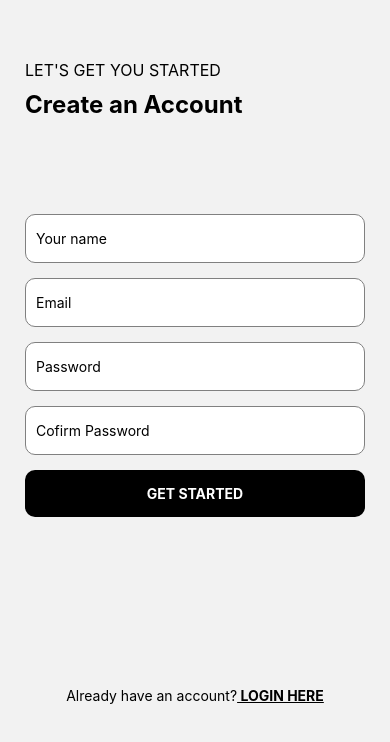
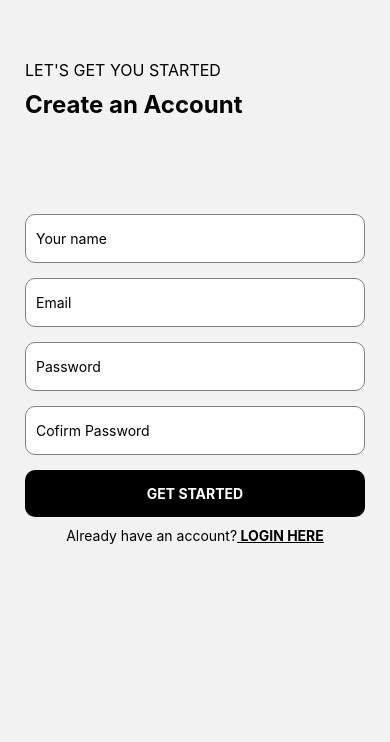
Before and after one commit to nct03/nct03music, a React Native app in the folder frontend/: screen /SignupScreen in a window 390 px wide. Shown: the top 742 px of the page. Built offline with nearby package versions, Linux system fonts and the light colour scheme.

Commit message:
Add KeyboardAvoidingView to Login and Register Screen

```diff
--- a/frontend/src/screens/LoginScreen.jsx
+++ b/frontend/src/screens/LoginScreen.jsx
@@ -1,4 +1,4 @@
-import { View, Text, StyleSheet, TextInput, TouchableOpacity } from 'react-native';
+import { View, Text, StyleSheet, TextInput, TouchableOpacity, KeyboardAvoidingView, Platform, ScrollView } from 'react-native';
 import { useEffect, useState } from 'react';
 import AsyncStorage from '@react-native-async-storage/async-storage';
 import * as SecureStore from 'expo-secure-store';
@@ -46,6 +46,8 @@ export default function LoginScreen({ navigation }) {
     };
 
     return (
+        <ScrollView style={{ flex: 1 }}>
+            <KeyboardAvoidingView style={{ flex: 1 }} behavior={Platform.OS === 'ios' ? 'padding' : 'position'}>
                 <View style={styles.container}>
                     <Text style={{ ...styles.header, fontSize: 16, marginTop: 60 }}>WELLCOME BACK</Text>
                     <Text style={{ ...styles.header, fontSize: 24, fontWeight: "bold", marginTop: 10 }}>LOGIN into your account</Text>
@@ -61,12 +63,14 @@ export default function LoginScreen({ navigation }) {
                             }} onPress={handleLogin}>LOGIN</Text>
                         </TouchableOpacity>
                     </View>
-            <View style={{ marginTop: 240, justifyContent: "center", alignItems: 'center', justifyContent: 'center', }}>
+                    <View style={{ justifyContent: "center", alignItems: 'center' }}>
                         <Text style={{ marginTop: 10 }}>New User?
                             <Text style={{ color: "#000", fontWeight: "bold", textDecorationLine: "underline" }} onPress={() => navigation.navigate('SignupScreen')}> SIGN UP HERE</Text>
                         </Text>
                     </View>
                 </View>
+            </KeyboardAvoidingView>
+        </ScrollView >
     )
 }
 
--- a/frontend/src/screens/SignupScreen.jsx
+++ b/frontend/src/screens/SignupScreen.jsx
@@ -1,5 +1,5 @@
 import { useEffect, useState } from 'react';
-import { View, Text, StyleSheet, TextInput, TouchableOpacity, Pressable } from 'react-native';
+import { View, Text, StyleSheet, TextInput, TouchableOpacity, KeyboardAvoidingView, Platform, ScrollView } from 'react-native';
 import { BasicIP } from '../constant/Constants';
 
 export default function SignupScreen({ navigation }) {
@@ -54,6 +54,8 @@ export default function SignupScreen({ navigation }) {
     // }, [])
 
     return (
+        <ScrollView style={{ flex: 1 }}>
+            <KeyboardAvoidingView style={{ flex: 1 }} behavior={Platform.OS === 'ios' ? 'padding' : 'position'}>
                 <View style={styles.container}>
                     <Text style={{ ...styles.header, fontSize: 16, marginTop: 60 }}>LET'S GET YOU STARTED</Text>
                     <Text style={{ ...styles.header, fontSize: 24, fontWeight: "bold", marginTop: 10 }}>Create an Account</Text>
@@ -71,15 +73,15 @@ export default function SignupScreen({ navigation }) {
                             }} onPress={doSignup}>GET STARTED</Text>
                         </TouchableOpacity>
                     </View>
-            <View style={{ marginTop: 160, justifyContent: "center", alignItems: 'center', justifyContent: 'center', }}>
+                    <View style={{ justifyContent: "center", alignItems: 'center' }}>
                         <Text style={{ marginTop: 10 }}>Already have an account?
 
                             <Text style={{ color: "#000", fontWeight: "bold", textDecorationLine: "underline" }} onPress={() => navigation.navigate('LoginScreen')}> LOGIN HERE</Text>
                         </Text>
                     </View>
-
-
                 </View>
+            </KeyboardAvoidingView>
+        </ScrollView >
     )
 }
 
```
Also changed, not shown: frontend/App.tsx (+1 -7 lines). Lines whose indentation alone changed are shown as unchanged.
